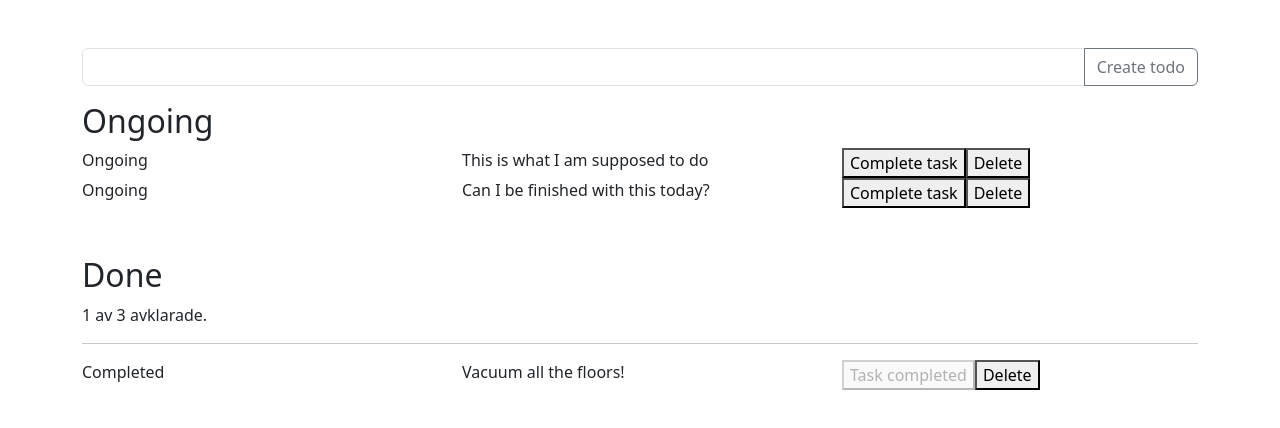
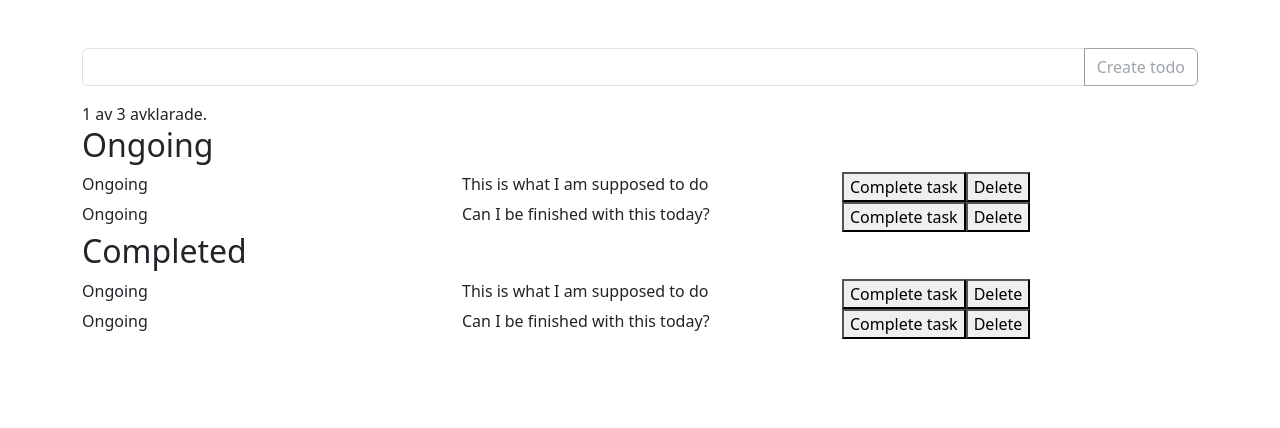
Before and after one commit to devjoppe/mi-todo-react, a React (Vite) app: page / in a window 1280 px wide. Shown: the top 428 px of the page. Built offline with nearby package versions, Linux system fonts and the light colour scheme.

Commit message:
Trying to scale down the app according to the workshop

```diff
--- a/src/App.tsx
+++ b/src/App.tsx
@@ -1,8 +1,8 @@
 import {useEffect, useState} from "react";
-import TodoItem from "./components/TodoItem.tsx";
+import TodoCounter from "./components/TodoCounter.tsx";
+import TodoList from "./components/TodoList.tsx";
 import {todoItem} from "./interface/todoInterface.tsx";
-import AddTodo from "./components/AddTodo.tsx";
-import uniqid from 'uniqid';
+import AddNewTodoForm from "./components/AddNewTodoForm.tsx";
 
 function App() {
 
@@ -18,47 +18,21 @@ function App() {
         setCompletedTodos(checkCompleted.length)
     }, [todoList])
 
-    const handleState = (item:todoItem) => {
-        // Map over the Array, check if the ID, if Yes then use the item and set the state to true.
-        const updateTodo = todoList.map((todo) =>
-        todo.id === item.id ? {...todo, state: true} : todo )
-        setTodoList(updateTodo)
+    const updateList = (handleState:[]) => {
+        console.log("Check state: ", handleState)
+        setTodoList(handleState)
     }
 
-    const handleDelete = (item:todoItem) => {
-        // Filter through the array and if the ID dont match, do not set it in the list.
-        setTodoList(todoList.filter(todo => todo.id !== item.id))
-        console.log(todoList)
+    const handleSubmit = (newSubmit:object) => {
+        setTodoList([...todoList, newSubmit])
     }
-
-    const handleSubmit = (newSubmit:string) => {
-        console.log(newSubmit)
-        // Using a module to get an unique Id (call me lazy!)
-        const newId = uniqid()
-        console.log(newId)
-        const newTodo = {
-            id: newId,
-            body: newSubmit,
-            state: false
-        }
-        setTodoList([...todoList, newTodo])
-    }
-
-    console.log(todoList)
 
     return (
         <div className="container">
-            <AddTodo newPost={handleSubmit} />
-            <h2>Ongoing</h2>
-            {todoList.length != completedTodos ? todoList.map((todo) => (
-                !todo.state && <TodoItem key={todo.id} todoItem={todo} onClick={handleState} onDelete={handleDelete}/>
-            )) : 'No more todos' }
-            <h2 className="mt-5">Done</h2>
-            {completedTodos} av {todoList.length} avklarade.
-            <hr />
-            { completedTodos != 0 ? todoList.map((todo) => (
-                todo.state && <TodoItem key={todo.id} todoItem={todo} onClick={handleState} onDelete={handleDelete} />
-            )) : 'No completed todos' }
+            <AddNewTodoForm newPost={handleSubmit} />
+            <TodoCounter completedTodos={completedTodos} totalTodos={todoList.length}/>
+            <TodoList title={"Ongoing"} todoList={todoList} updateList={updateList}/>
+            <TodoList title={"Completed"} todoList={todoList} updateList={updateList}/>
         </div>
     )
 }
--- /dev/null
+++ b/src/components/AddNewTodoForm.tsx
@@ -0,0 +1,42 @@
+import {useState} from "react";
+import React from "react";
+import uniqid from "uniqid";
+
+interface IProp {
+    newPost: (data:object) => void
+}
+const AddNewTodoForm:React.FC<IProp> = ({newPost}) => {
+
+    const [todoInput, setTodoInput] = useState('')
+
+    // Save new input data
+    const saveTodo = (data:string) => {
+        const newId = uniqid()
+        const newTodo = {
+            id: newId,
+            body: data,
+            state: false
+        }
+        newPost(newTodo)
+        // Use newPost(data) -> To send it to App
+    }
+
+    console.log(todoInput)
+
+    return(
+        <div className="row mt-5">
+            <form onSubmit={(e: React.FormEvent) => {
+                e.preventDefault();
+                saveTodo(todoInput)
+                setTodoInput('')
+            }}>
+                <div className="input-group mb-3">
+                    <input aria-describedby="button-addon2" className="form-control" type="text" value={todoInput} onChange={e => setTodoInput(e.target.value)} required/>
+                    <button id="button-addon2" className="btn btn-outline-secondary" type="submit" disabled={todoInput.length < 1}>Create todo</button>
+                </div>
+            </form>
+        </div>
+    )
+}
+
+export default AddNewTodoForm
--- a/src/components/AddTodo.tsx
+++ /dev/null
@@ -1,27 +0,0 @@
-import {useState} from "react";
-import React from "react";
-
-interface TodoItemProp {
-    newPost: (data:string) => void
-}
-const AddTodo = ({newPost}:TodoItemProp) => {
-
-    const [todoInput, setTodoInput] = useState('')
-    // newPost(todoInput);
-    return(
-        <div className="row mt-5">
-            <form onSubmit={(e: React.FormEvent) => {
-                e.preventDefault();
-                newPost(todoInput)
-                setTodoInput('')
-            }}>
-                <div className="input-group mb-3">
-                    <input aria-describedby="button-addon2" className="form-control" type="text" value={todoInput} onChange={e => setTodoInput(e.target.value)} required/>
-                    <button id="button-addon2" className="btn btn-outline-secondary" type="submit">Create todo</button>
-                </div>
-            </form>
-        </div>
-    )
-}
-
-export default AddTodo
--- /dev/null
+++ b/src/components/TodoCounter.tsx
@@ -0,0 +1,16 @@
+import React from "react";
+
+interface IProp {
+    completedTodos: number,
+    totalTodos: number
+}
+
+const TodoCounter: React.FC<IProp> = ({completedTodos, totalTodos}) => {
+    return(
+        <div>
+            {completedTodos} av {totalTodos} avklarade.
+        </div>
+    )
+}
+
+export default TodoCounter
--- /dev/null
+++ b/src/components/TodoList.tsx
@@ -0,0 +1,46 @@
+import React, {useEffect, useState} from "react";
+import TodoItem from "./TodoItem.tsx";
+import {todoItem} from "../interface/todoInterface.tsx";
+
+interface IProp {
+    title: string,
+    todoList: todoItem[]
+    updateList: (object:todoItem[]) => void
+}
+
+const TodoList: React.FC<IProp> = ({title, todoList, updateList}) => {
+
+    console.log("FROM COMPONENT: ", todoList)
+
+    const [completedTodos, setCompletedTodos] = useState(0)
+
+    useEffect(() => {
+        const checkCompleted = todoList.filter(todo => todo.state === true)
+        setCompletedTodos(checkCompleted.length)
+    }, [todoList])
+
+    const handleState = (item:todoItem) => {
+        // Map over the Array, check if the ID, if Yes then use the item and set the state to true.
+        const updateTodo = todoList.map((todo) => todo.id === item.id ? {...todo, state: true} : todo )
+
+        updateList(updateTodo)
+    }
+
+    const handleDelete = (item:todoItem) => {
+        // Filter through the array and if the ID dont match, do not set it in the list.
+        const listDeletedItem = (todoList.filter(todo => todo.id !== item.id))
+
+        updateList(listDeletedItem)
+    }
+
+    return(
+        <div>
+            <h2>{title}</h2>
+            {todoList.length != completedTodos ? todoList.map((todo) => (
+                !todo.state && <TodoItem key={todo.id} todoItem={todo} onClick={handleState} onDelete={handleDelete}/>
+            )) : 'No more todos' }
+        </div>
+    )
+}
+
+export default TodoList
```
